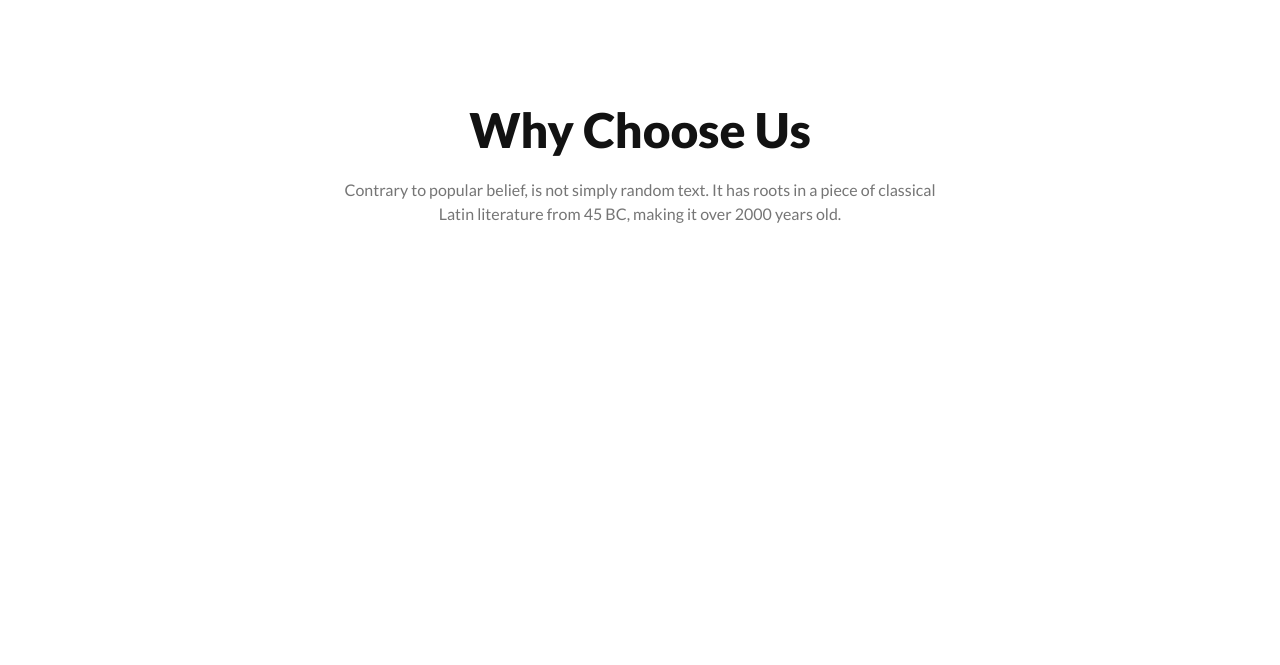
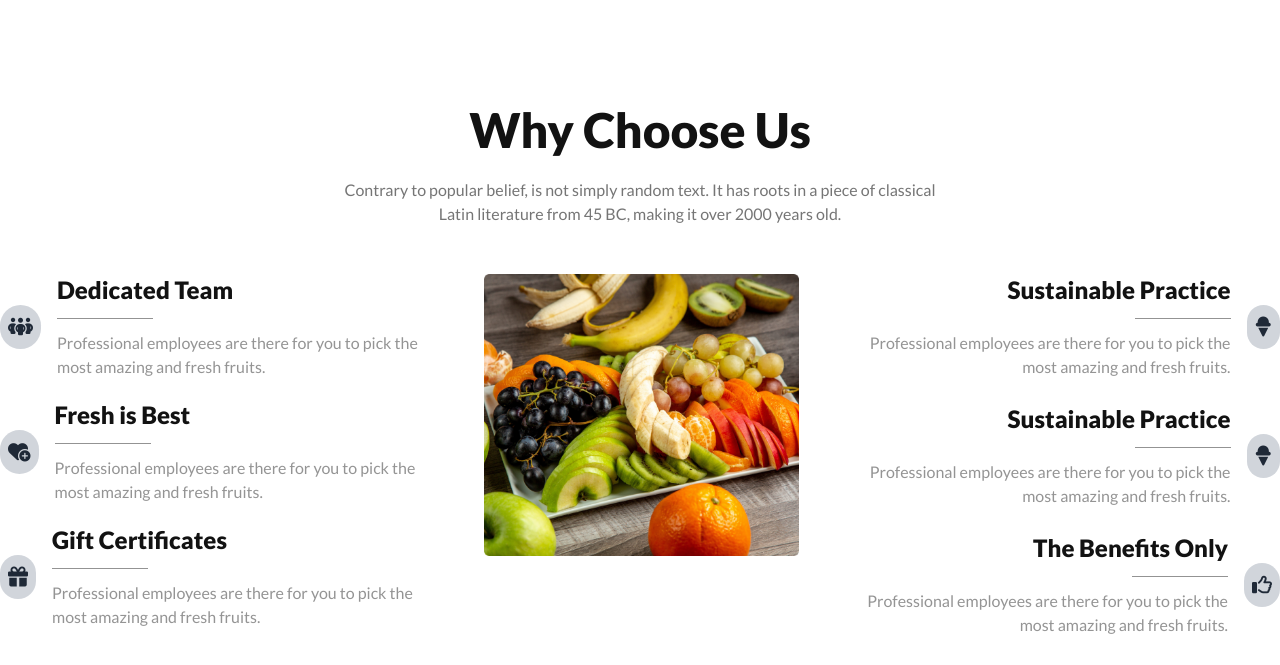
Before and after one commit to Mamun128169/Fruit-Burst-Project, a plain HTML site: page index.html in a window 1280 px wide. Shown: the part 3146-3811 px from the top of the page. Before the commit the page ends 3500 px from the top, so only its background shows below. Drawn offline with nearby package versions, Linux system fonts and the light colour scheme.

Commit message:
choose us section done

```diff
--- a/index.html
+++ b/index.html
@@ -300,15 +300,15 @@
         <div class="space-y-10">
           <!-- content -->
           <div
-            class="flex flex-col text-center md:text-left gap-6 md:flex-row items-center md:gap-7 lg:gap-9"
+            class="flex flex-col text-center md:text-left gap-6 md:flex-row items-center md:gap-7 lg:gap-9 md:justify-between"
           >
-            <div class="space-y-5 px-3">
+            <div class="space-y-5 px-3 ">
               <h3 class="text-[#121212] text-5xl font-extrabold">
                 Deal of the day
               </h3>
               <p class="text-neutral-600 font-medium">
                 Contrary to popular belief, is not simply random text. It has
-                roots in a piece of classical Latin literature from 45 BC,
+                roots in a piece of classical <br> Latin literature from 45 BC,
                 making it over 2000 years old.
               </p>
             </div>
@@ -926,6 +926,91 @@
           Why Choose Us
         </h2>
         <p class="text-[#272727a3] text-center mt-6">Contrary to popular belief, is not simply random text. It has roots in a piece of classical <br> Latin literature from 45 BC, making it over 2000 years old.</p>
+        <!-- choose us container -->
+        <div class="flex flex-col lg:flex-row gap-8 lg:justify-between lg:gap-14 mt-12 ">
+          <!-- content 01 -->
+          <div class="space-y-10 lg:space-y-5 order-2 lg:order-1">
+            <div class="flex flex-col lg:flex-row items-center gap-4">
+              <div class="">
+                <i class="fa-solid fa-people-group text-xl p-2 bg-gray-300 rounded-full"></i>
+              </div>
+              <div class="space-y-3 md:text-center lg:text-left">
+                <h4 class="text-[#121212] text-2xl font-extrabold">Dedicated Team</h4>
+                <div class="flex md:justify-center lg:justify-start">
+                  <div class="w-24 h-[1px] bg-[#0f0e0e72]"></div>
+                </div>
+                <p class="text-[#14141474] font-medium text-base">Professional employees are there for you to pick the most amazing and fresh fruits.</p>
+              </div>
+            </div>
+            <div class="flex flex-col lg:flex-row items-center gap-4 mt-10">
+              <div class="">
+                <i class="fa-solid fa-heart-circle-plus text-xl p-2 bg-gray-300 rounded-full"></i>
+              </div>
+              <div class="space-y-3 md:text-center lg:text-left">
+                <h4 class="text-[#121212] text-2xl font-extrabold">Fresh is Best</h4>
+                <div class="flex md:justify-center lg:justify-start">
+                  <div class="w-24 h-[1px] bg-[#0f0e0e72]"></div>
+                </div>
+                <p class="text-[#14141474] font-medium text-base">Professional employees are there for you to pick the most amazing and fresh fruits.</p>
+              </div>
+            </div>
+            <div class="flex flex-col lg:flex-row items-center gap-4 mt-12">
+              <div class="">
+                <i class="fa-solid fa-gift text-xl p-2 bg-gray-300 rounded-full"></i>
+              </div>
+              <div class="space-y-3 md:text-center lg:text-left">
+                <h4 class="text-[#121212] text-2xl font-extrabold">Gift Certificates</h4>
+                <div class="flex md:justify-center lg:justify-start">
+                  <div class="w-24 h-[1px] bg-[#0f0e0e72]"></div>
+                </div>
+                <p class="text-[#14141474] font-medium text-base">Professional employees are there for you to pick the most amazing and fresh fruits.</p>
+              </div>
+            </div>
+          </div>
+          <!-- content 02 -->
+          <div class="order-1 lg:order-1 px-2 md:px-0">
+            <img src="./images/whychoose1.png" alt="" class="w-full">
+          </div>
+          <!-- content 03 -->
+          <div class="space-y-6 order-3 lg:order-1">
+              <div class="flex items-center gap-4 text-right">
+                <div class="space-y-3">
+                  <h4 class="text-[#121212] text-2xl font-extrabold">Sustainable Practice</h4>
+                  <div class="flex justify-end">
+                    <div class="w-24 h-[1px] bg-[#0f0e0e72] flex justify-end"></div>
+                  </div>
+                  <p class="text-[#14141474] font-medium text-base">Professional employees are there for you to pick the most amazing and fresh fruits.</p>
+                </div>
+                <div class="">
+                  <i class="fa-solid fa-ice-cream text-xl p-2 bg-gray-300 rounded-full"></i>
+                </div>
+              </div>
+            <div class="flex items-center gap-4 text-right">
+              <div class="space-y-3">
+                <h4 class="text-[#121212] text-2xl font-extrabold">Sustainable Practice</h4>
+                <div class="flex justify-end">
+                  <div class="w-24 h-[1px] bg-[#0f0e0e72] flex justify-end"></div>
+                </div>
+                <p class="text-[#14141474] font-medium text-base">Professional employees are there for you to pick the most amazing and fresh fruits.</p>
+              </div>
+              <div class="">
+                <i class="fa-solid fa-ice-cream text-xl p-2 bg-gray-300 rounded-full"></i>
+              </div>
+            </div>
+            <div class="flex items-center gap-4 text-right">
+              <div class="space-y-3">
+                <h4 class="text-[#121212] text-2xl font-extrabold">The Benefits Only</h4>
+                <div class="flex justify-end">
+                  <div class="w-24 h-[1px] bg-[#0f0e0e72] flex justify-end"></div>
+                </div>
+                <p class="text-[#14141474] font-medium text-base">Professional employees are there for you to pick the most amazing and fresh fruits.</p>
+              </div>
+              <div class="">
+                <i class="fa-regular fa-thumbs-up text-xl p-2 bg-gray-300 rounded-full"></i>
+              </div>
+            </div>
+          </div>
+        </div>
       </section>
     </main>
     <footer></footer>
```
